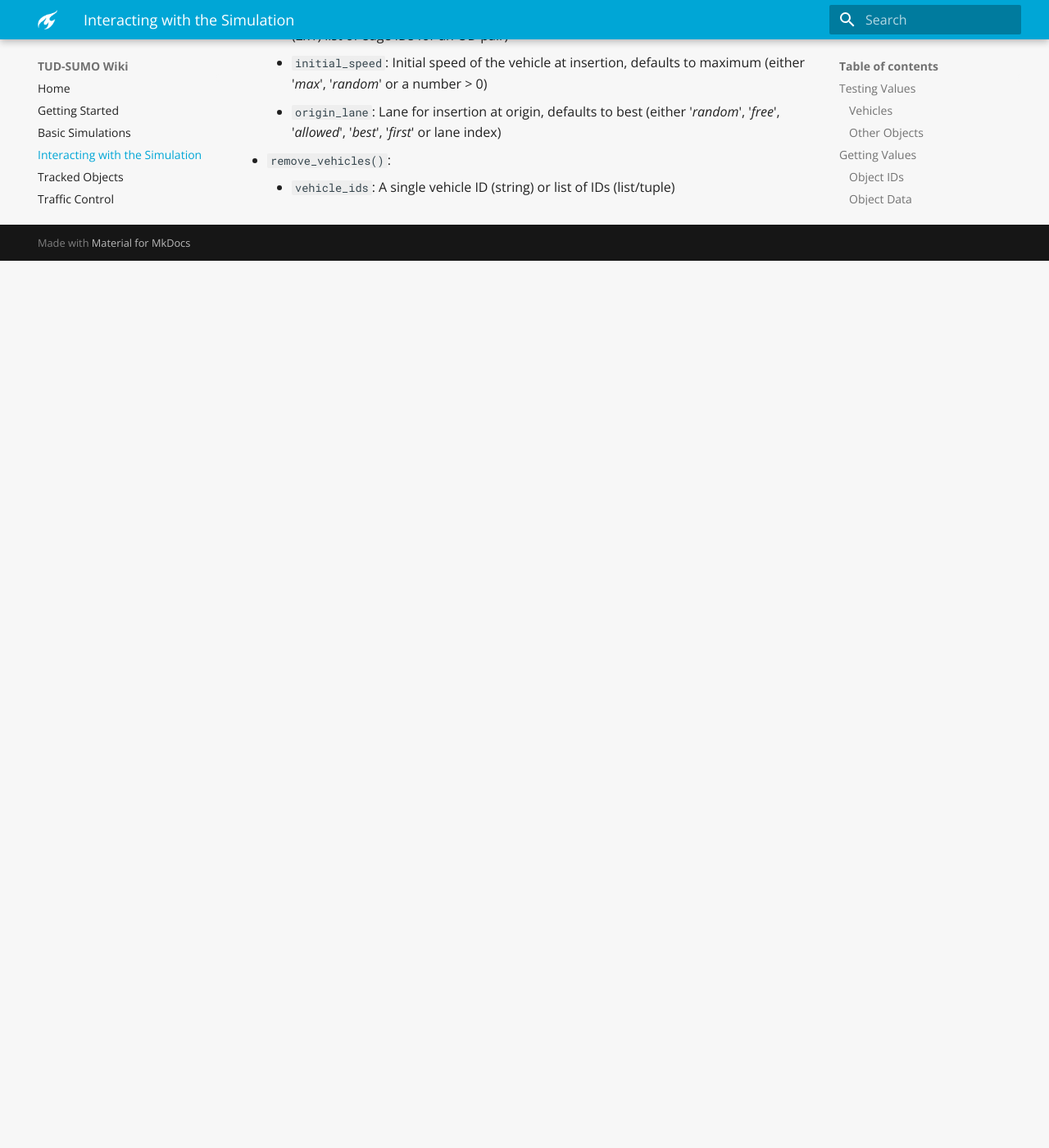
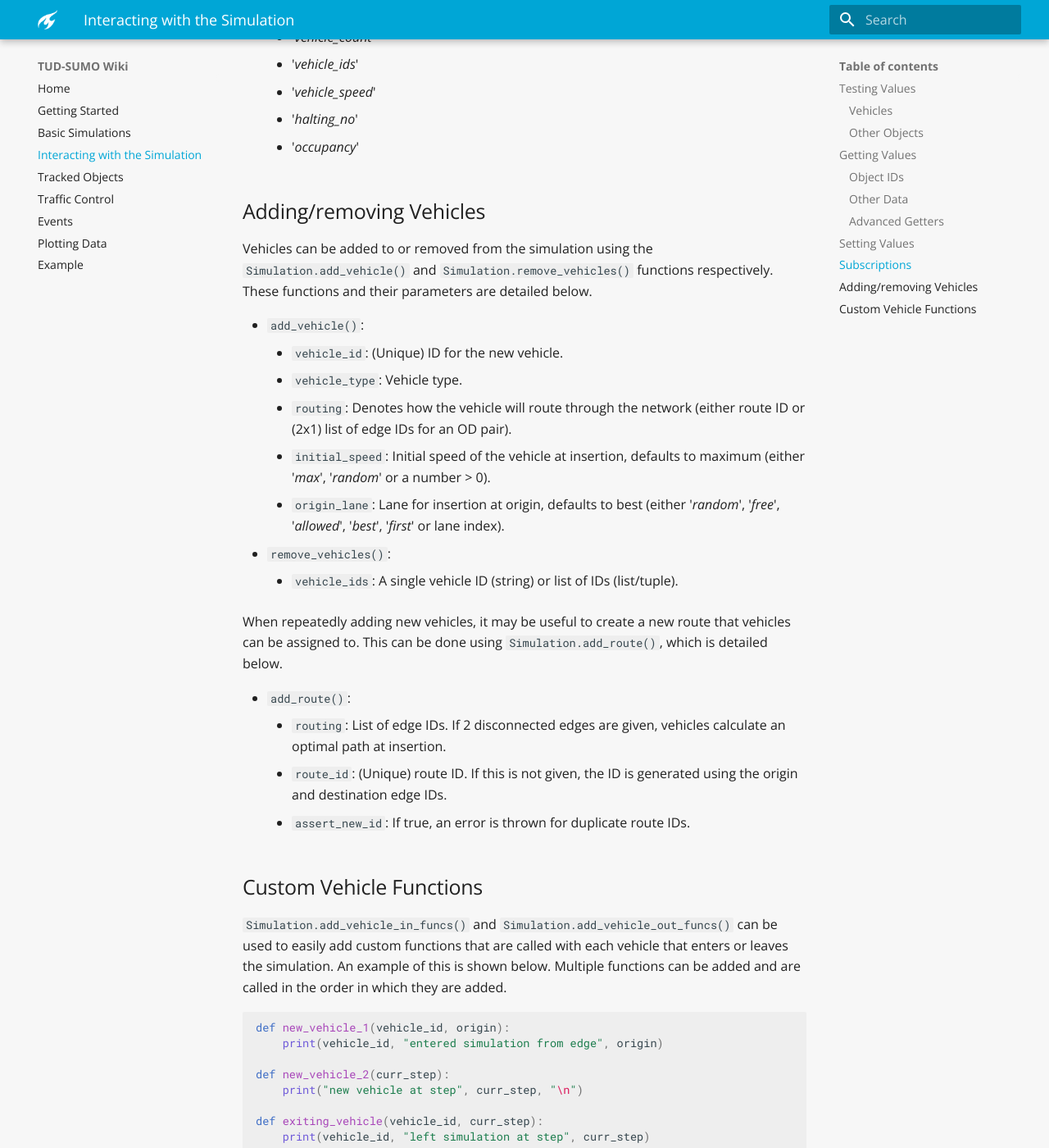
Before and after one commit to tuds-wiki/tud-wiki.github.io, an MkDocs documentation site: the page built from docs/4_interactions.md, in a window 1280 px wide and 1400 px high, scrolled down 8846 px. Shown: the whole window at 82% size. Built offline with MkDocs 1.6.1 and Material for MkDocs 9.7.7, drawn with Linux system fonts in a browser that asks for light colours; before the commit the page ends 9164 px from its top, so only the background shows below that; some of the changed text lies outside the part shown.

Commit message:
Updated for v3.0.8

````diff
--- a/docs/4_interactions.md
+++ b/docs/4_interactions.md
@@ -41,7 +41,7 @@
 | `get_junction_ids()`                   | All junction IDs.                                                                                           |
 | `get_tracked_junction_ids()`           | All tracked junction IDs.                                                                                   |
 
-### Object Data
+### Other Data
 
 All data collected throughout the simulation is stored in the `sim_data` dictionary, however, its data (and other dynamic vehicle data) can be fetched using the `Simulation.get_[x]()` functions below.
 
@@ -68,6 +68,17 @@
     - Returns data collected by a detector between during the time range (`curr_step - n_steps`, `curr_step`).
     - `data_keys` can either be a single value (string) or a list of values (list/tuple). The valid keys are '<i>vehicle_counts</i>', '<i>speeds</i>' and '<i>occupancies</i>', although '<i>occupancies</i>' is only valid for induction loop detectors.
     - If `avg_vals == True`, then values are returned averaged, otherwise, raw values are returned.
+
+To query routes and paths in the network, use the functions below.
+
+  - `is_valid_path(edge_ids)`:
+    - Tests whether a list of edges is a valid path. This is determined by checking whether each edge connects to the subsequent edge in the list.
+    - Valid paths can be added as a route using the `Simulation.add_route()` function.
+  - `get_path_travel_time(edge_ids, curr_tt, unit)`:
+    - Calculate the travel time of a path (list of edges). If `curr_tt` is true, the travel time is calculated using current mean speed on edges. If `curr_tt` is false, the travel time is calculated using free-flow speed.
+  - `get_path_edges(origin, destination, curr_optimal)`:
+    - Uses the A* algorithm to find the optimal route between two edges (`origin` to `destination`).
+    - If `curr_optimal` is true, the route is based on current conditions, using current mean speed on edges to find travel time. If `curr_optimal` is false, the route is calculated based on free-flow travel time.
 
 ### Advanced Getters
 
@@ -226,10 +237,56 @@
 Vehicles can be added to or removed from the simulation using the `Simulation.add_vehicle()` and `Simulation.remove_vehicles()` functions respectively. These functions and their parameters are detailed below.
 
   - `add_vehicle()`:
-    - `vehicle_id`: ID for the new vehicle (must be unique)
-    - `vehicle_type`: Vehicle type
-    - `routing`: Denotes how the vehicle will route through the network (either route ID or (2x1) list of edge IDs for an OD pair)
-    - `initial_speed`: Initial speed of the vehicle at insertion, defaults to maximum (either '<i>max</i>', '<i>random</i>' or a number > 0)
-    - `origin_lane`: Lane for insertion at origin, defaults to best (either '<i>random</i>', '<i>free</i>', '<i>allowed</i>', '<i>best</i>', '<i>first</i>' or lane index)
+    - `vehicle_id`: (Unique) ID for the new vehicle.
+    - `vehicle_type`: Vehicle type.
+    - `routing`: Denotes how the vehicle will route through the network (either route ID or (2x1) list of edge IDs for an OD pair).
+    - `initial_speed`: Initial speed of the vehicle at insertion, defaults to maximum (either '<i>max</i>', '<i>random</i>' or a number > 0).
+    - `origin_lane`: Lane for insertion at origin, defaults to best (either '<i>random</i>', '<i>free</i>', '<i>allowed</i>', '<i>best</i>', '<i>first</i>' or lane index).
   - `remove_vehicles()`:
-    - `vehicle_ids`: A single vehicle ID (string) or list of IDs (list/tuple)
+    - `vehicle_ids`: A single vehicle ID (string) or list of IDs (list/tuple).
+
+When repeatedly adding new vehicles, it may be useful to create a new route that vehicles can be assigned to. This can be done using `Simulation.add_route()`, which is detailed below.
+
+  - `add_route()`:
+    - `routing`: List of edge IDs. If 2 disconnected edges are given, vehicles calculate an optimal path at insertion.
+    - `route_id`: (Unique) route ID. If this is not given, the ID is generated using the origin and destination edge IDs.
+    - `assert_new_id`: If true, an error is thrown for duplicate route IDs.
+
+## Custom Vehicle Functions
+
+`Simulation.add_vehicle_in_funcs()` and `Simulation.add_vehicle_out_funcs()` can be used to easily add custom functions that are called with each vehicle that enters or leaves the simulation. An example of this is shown below. Multiple functions can be added and are called in the order in which they are added.
+
+```python
+def new_vehicle_1(vehicle_id, origin):
+    print(vehicle_id, "entered simulation from edge", origin)
+
+def new_vehicle_2(curr_step):
+    print("new vehicle at step", curr_step, "\n")
+
+def exiting_vehicle(vehicle_id, curr_step):
+    print(vehicle_id, "left simulation at step", curr_step)
+
+my_sim.add_vehicle_in_funcs([new_vehicle_1, new_vehicle_2])
+my_sim.add_vehicle_out_funcs(exiting_vehicle)
+
+while my_sim.is_running():
+    my_sim.step_through()
+```
+
+Running this example would therefore produce:
+
+```
+>>> run_sim.py
+car_1 entered simulation from edge west_1
+new vehicle at step 0
+
+car_2 entered simulation from edge west_1
+new vehicle at step 0
+
+car_1 left simulation at step 10
+car_2 left simulation at step 10
+```
+
+Only specific parameters (`curr_step`, `vehicle_id`, `route_id`, `vehicle_type`, `departure`, `origin`, `destination`) can be used, although `add_vehicle_out_funcs()` only takes functions that use `curr_step` and/or `vehicle_id`.
+
+These functions can be removed using `Simulation.remove_vehicle_in_funcs()` and `Simulation.remove_vehicle_out_funcs()`.
````
Also changed, not shown: docs/6_traffic_control.md (+3 -0 lines), docs/8_plotting.md (+3 -1 lines), docs/index.md (+17 -18 lines).
